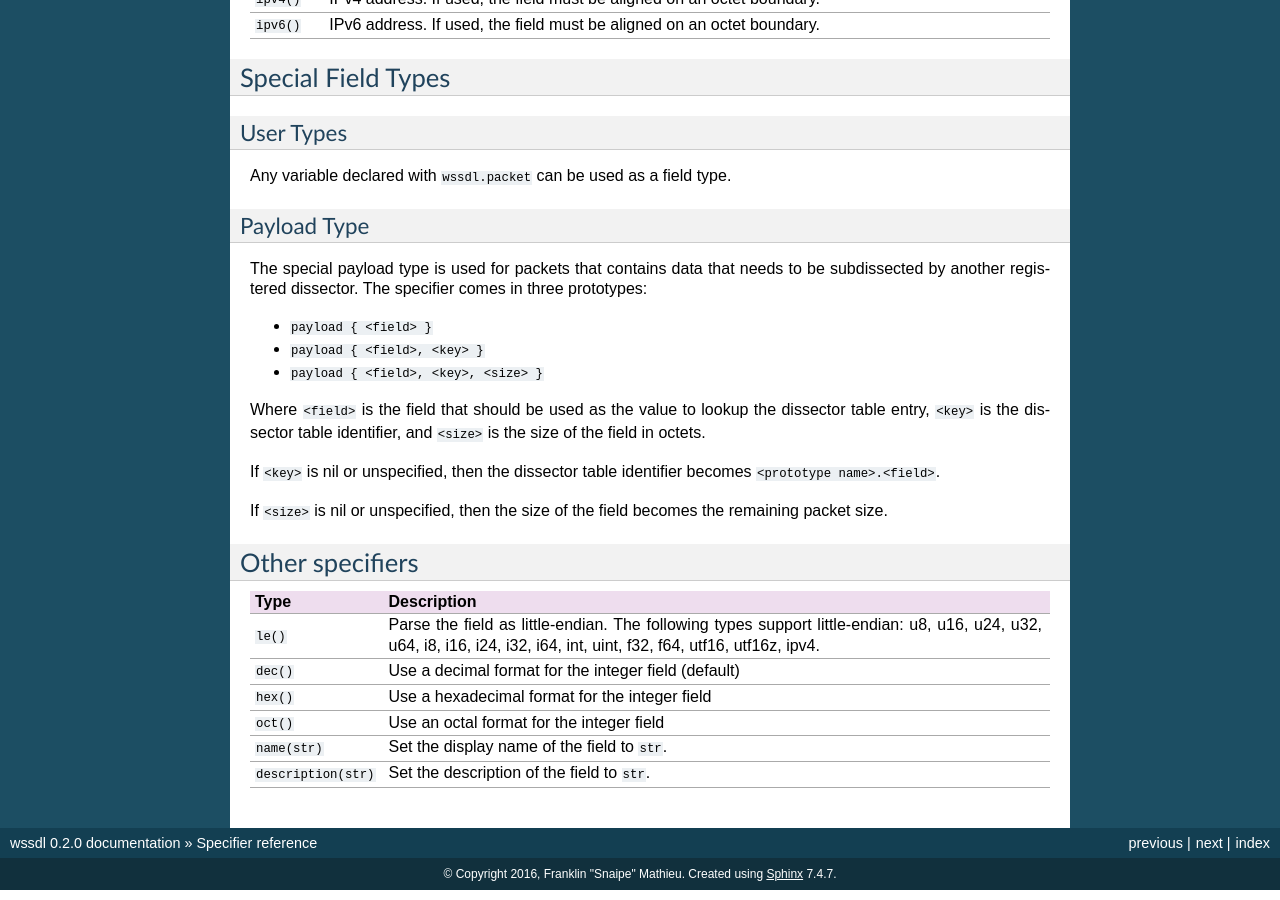
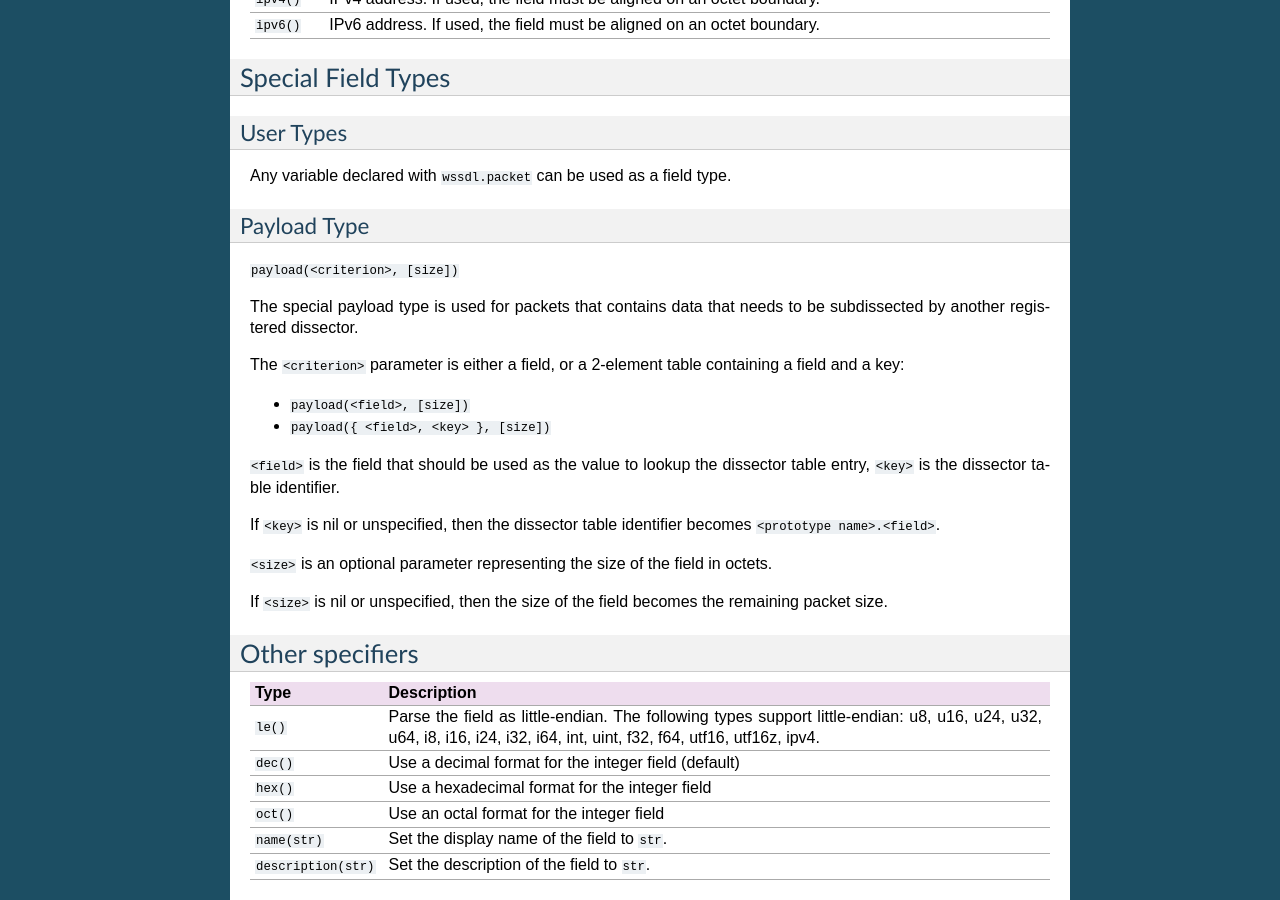
Before and after one commit to Snaipe/wssdl, a Sphinx documentation site: the page built from doc/specifiers.rst, in a window 1280 px wide and 900 px high, scrolled down 876 px. Built offline with Sphinx 7.4.7, drawn with Linux system fonts in a browser that asks for light colours; pages that are not in the unit, such as notebooks, are missing from menus.

Commit message:
doc: Fixed wrong documentation entry on payload

```diff
--- a/doc/specifiers.rst
+++ b/doc/specifiers.rst
@@ -90,22 +90,25 @@ Any variable declared with ``wssdl.packet`` can be used as a field type.
 Payload Type
 ~~~~~~~~~~~~
 
+``payload(<criterion>, [size])``
+
 The special payload type is used for packets that contains data that needs to
-be subdissected by another registered dissector. The specifier comes in three
-prototypes:
+be subdissected by another registered dissector.
 
-* ``payload { <field> }``
+The ``<criterion>`` parameter is either a field, or a 2-element table containing
+a field and a key:
 
-* ``payload { <field>, <key> }``
+* ``payload(<field>, [size])``
 
-* ``payload { <field>, <key>, <size> }``
+* ``payload({ <field>, <key> }, [size])``
 
-Where ``<field>`` is the field that should be used as the value to lookup the
-dissector table entry, ``<key>`` is the dissector table identifier, and
-``<size>`` is the size of the field in octets.
+``<field>`` is the field that should be used as the value to lookup the
+dissector table entry, ``<key>`` is the dissector table identifier.
 
 If ``<key>`` is nil or unspecified, then the dissector table identifier becomes
 ``<prototype name>.<field>``.
+
+``<size>`` is an optional parameter representing the size of the field in octets.
 
 If ``<size>`` is nil or unspecified, then the size of the field becomes the
 remaining packet size.
```
